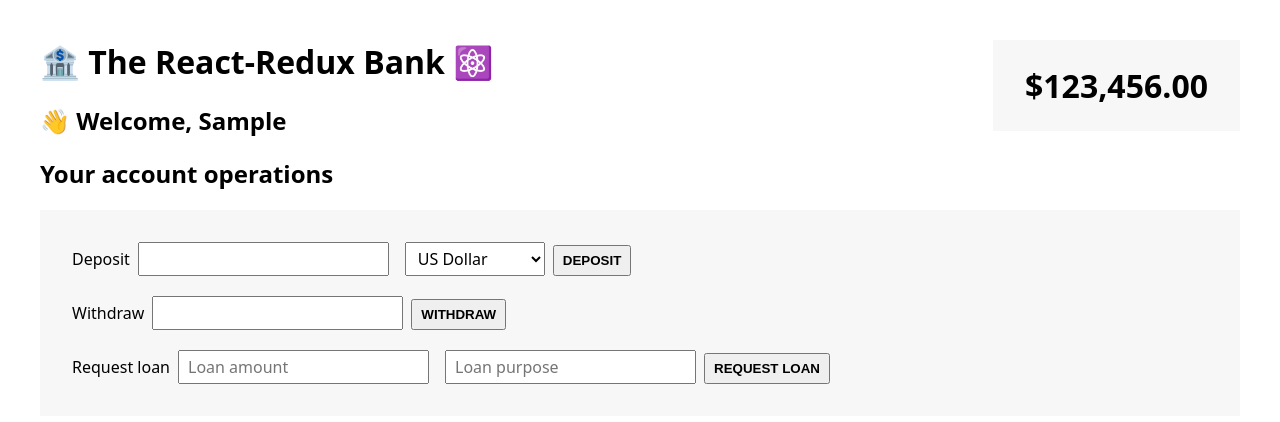
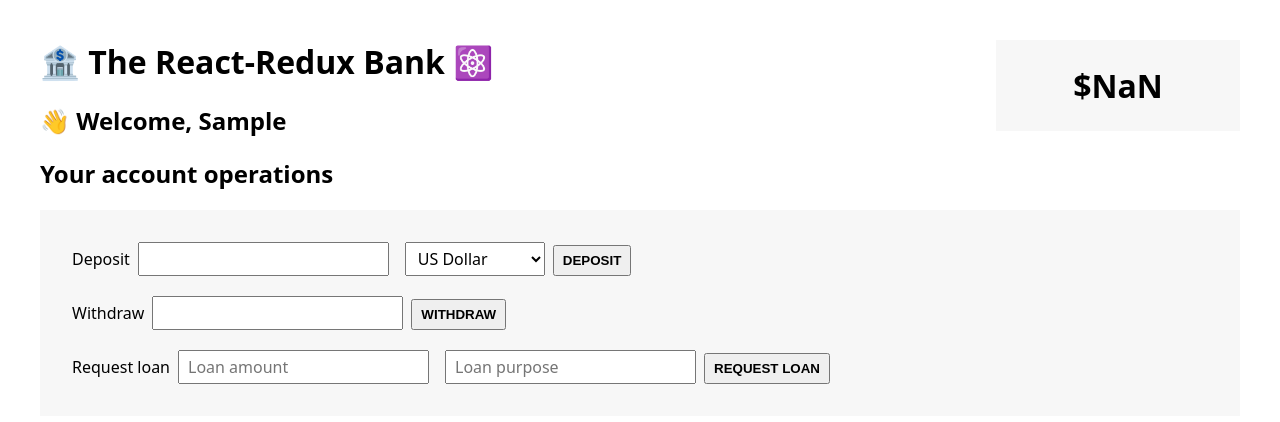
Before and after one commit to OlgaMinaievaWebDev/redux-intro, a React (Create React App) app: page / in a window 1280 px wide. Both pictures are taken after typing "Sample", "Sample" into the empty fields and a click on the button "CREATE NEW CUSTOMER". Shown: the top 422 px of the page. Built offline with nearby package versions, Linux system fonts and the light colour scheme.

Commit message:
balance display

```diff
--- a/src/features/accounts/BalanceDisplay.js
+++ b/src/features/accounts/BalanceDisplay.js
@@ -1,3 +1,5 @@
+import { connect } from "react-redux";
+
 function formatCurrency(value) {
   return new Intl.NumberFormat("en", {
     style: "currency",
@@ -5,8 +7,13 @@
   }).format(value);
 }
 
-function BalanceDisplay() {
-  return <div className="balance">{formatCurrency(123456)}</div>;
+function BalanceDisplay(balance) {
+  return <div className="balance">{formatCurrency(balance)}</div>;
 }
 
-export default BalanceDisplay;
+function mapStateToProps(state) {
+  return {
+    balance: state.account.balance,
+  };
+}
+export default connect(mapStateToProps)(BalanceDisplay);
--- a/src/features/customers/Customer.js
+++ b/src/features/customers/Customer.js
@@ -1,7 +1,7 @@
 import { useSelector } from "react-redux";
 
 function Customer() {
-  const customer = useSelector((state) => state.customer.fullName);
+  const customer = useSelector((store) => store.customer.fullName);
 
   return <h2>👋 Welcome, {customer}</h2>;
 }
```
